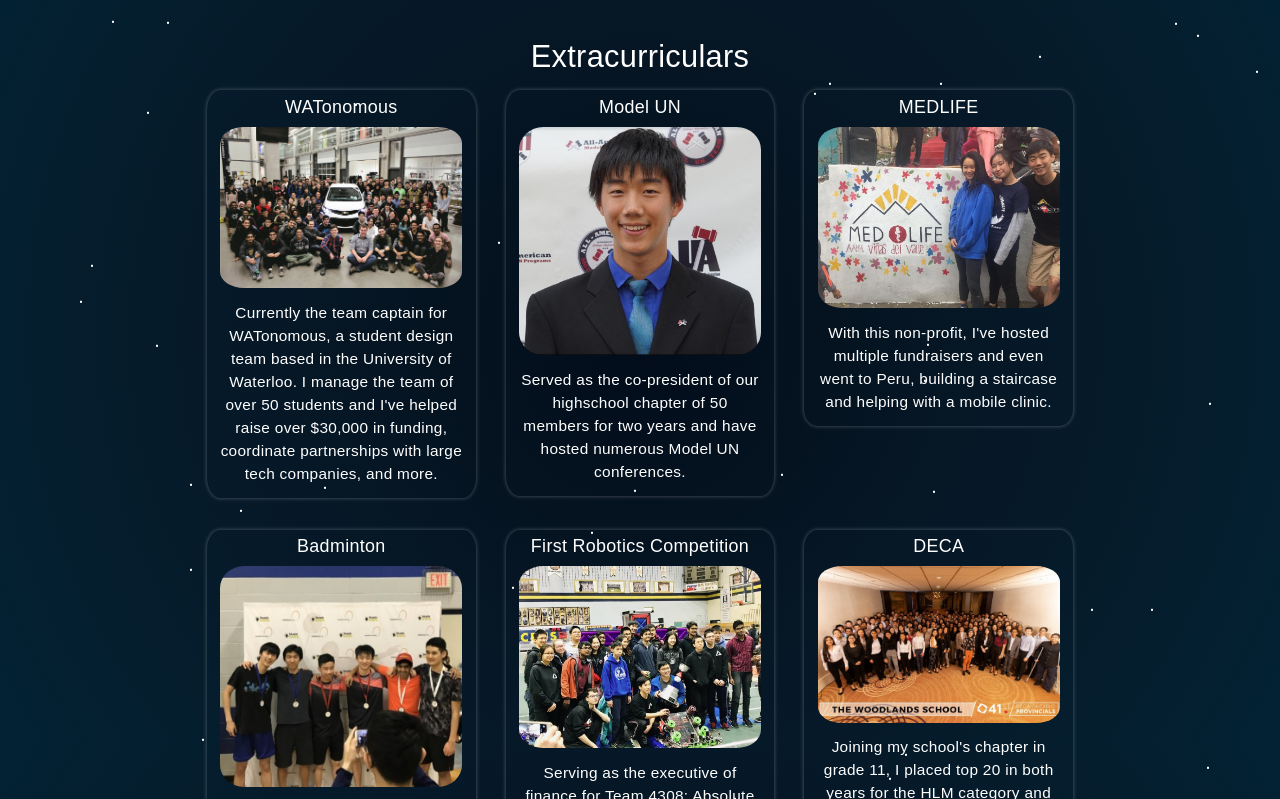
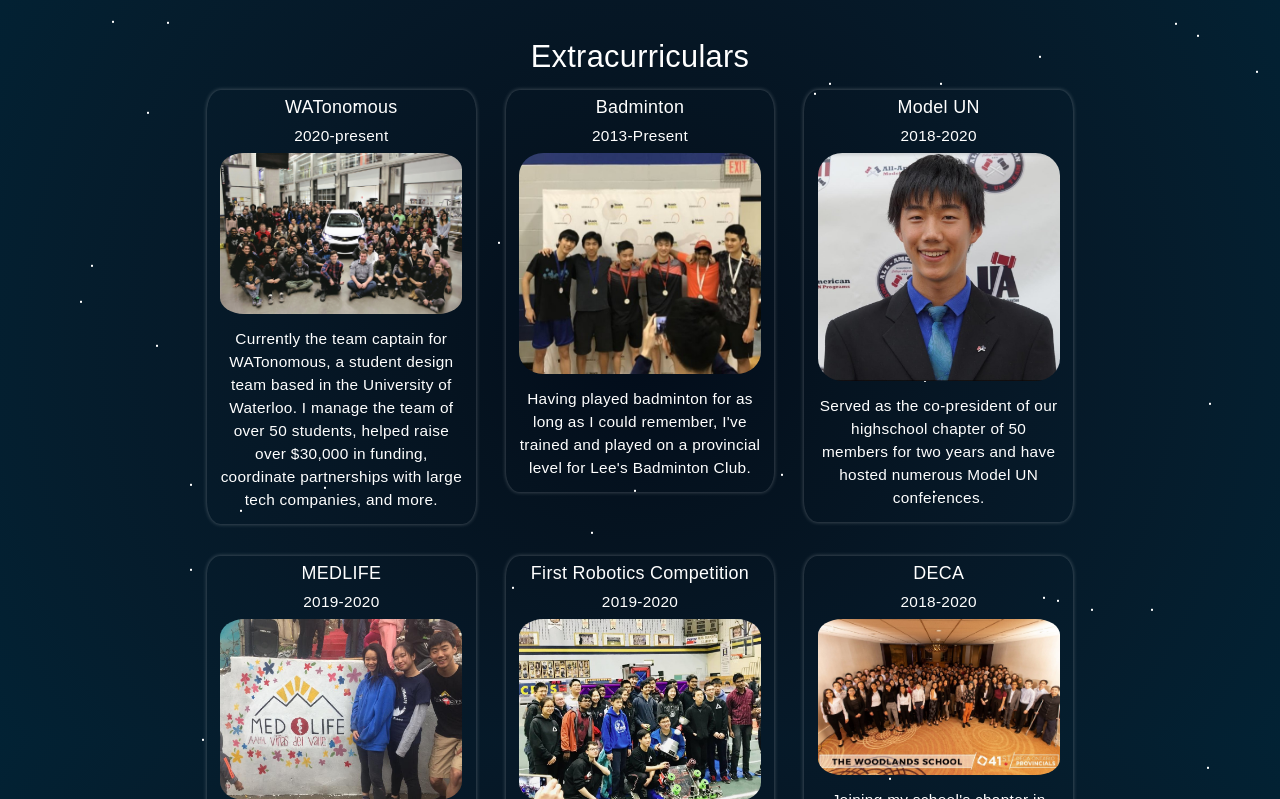
Before and after one commit to victorzheng02/oldwebsite, a React (Create React App) app: page / in a window 1280 px wide. Shown: the part 861-1660 px from the top of the page. Built offline with nearby package versions, Linux system fonts and the light colour scheme.

Commit message:
experience section refactor, added dates

```diff
--- a/src/components/Experience.js
+++ b/src/components/Experience.js
@@ -2,6 +2,7 @@ import React from "react";
 import "bootstrap/dist/css/bootstrap.min.css";
 import "bootstrap/dist/js/bootstrap.bundle.min";
 import { Container, Row, Col } from "react-bootstrap";
+import Extracurricular from "./Extracurricular";
 import Zoom from "react-reveal/Zoom";
 import Fade from "react-reveal/Fade";
 import WATOPhoto from "../images/WATOPhoto.jpeg";
@@ -27,6 +28,57 @@ const RowStyle = {
   padding: "0vw 15vw 0vw 15vw",
 };
 
+const Extracurriculars = [
+  {
+    name: "WATonomous",
+    time: "2020-present",
+    photo: WATOPhoto,
+    desc: `Currently the team captain for WATonomous, a student design
+team based in the University of Waterloo. I manage the team
+of over 50 students, helped raise over $30,000 in
+funding, coordinate partnerships with large tech companies,
+and more.`,
+  },
+  {
+    name: "Badminton",
+    time: "2013-Present",
+    photo: badmintonPhoto,
+    desc: `Having played badminton for as long as I could remember, I've trained and
+    played on a provincial level for Lee's Badminton Club.`,
+  },
+  {
+    name: "Model UN",
+    time: "2018-2020",
+    photo: modelUNPhoto,
+    desc: `Served as the co-president of our highschool chapter of 50
+  members for two years and have hosted numerous Model UN
+  conferences.`,
+  },
+  {
+    name: "MEDLIFE",
+    time: "2019-2020",
+    photo: medlifePhoto,
+    desc: `With this non-profit, I've hosted multiple fundraisers and
+  even went to Peru, building a staircase and helping with a
+  mobile clinic.`,
+  },
+  {
+    name: "First Robotics Competition",
+    time: "2019-2020",
+    photo: roboticsPhoto,
+    desc: `Served as the executive of finance for Team 4308: Absolute
+    Robotics, I've amassed over $10,000 in sponsorships for my
+    team, which competes at the international level.`,
+  },
+  {
+    name: "DECA",
+    time: "2018-2020",
+    photo: decaPhoto,
+    desc: `Joining my school's chapter in grade 11, I placed top 20 in
+    both years for the HLM category and first out of 1227 North
+    Atlantic teams for the DECA Stock Market Game.`,
+  },
+];
 class Experience extends React.Component {
   render() {
     return (
@@ -37,75 +89,11 @@ class Experience extends React.Component {
         <Zoom>
           <Container fluid>
             <Row style={RowStyle} xs={1} md={2} lg={3} xl={3}>
-              <Col>
-                {" "}
-                <div className="flex-item" style={{ marginBottom: "2vw" }}>
-                  <h1 style={Hobby}> WATonomous</h1>
-                  <img style={flexitem} src={WATOPhoto} alt="me" />
-                  <p className="flexpara">
-                    Currently the team captain for WATonomous, a student design
-                    team based in the University of Waterloo. I manage the team
-                    of over 50 students and I've helped raise over $30,000 in
-                    funding, coordinate partnerships with large tech companies,
-                    and more.
-                  </p>
-                </div>
-              </Col>
-              <Col>
-                <div className="flex-item">
-                  <h1 style={Hobby}>Model UN </h1>
-                  <img style={flexitem} src={modelUNPhoto} alt="me" />
-                  <p className="flexpara">
-                    Served as the co-president of our highschool chapter of 50
-                    members for two years and have hosted numerous Model UN
-                    conferences.
-                  </p>
-                </div>
-              </Col>
-              <Col>
-                <div className="flex-item" style={{ marginBottom: "2vw" }}>
-                  <h1 style={Hobby}> MEDLIFE</h1>
-                  <img style={flexitem} src={medlifePhoto} alt="me" />
-                  <p className="flexpara">
-                    With this non-profit, I've hosted multiple fundraisers and
-                    even went to Peru, building a staircase and helping with a
-                    mobile clinic.
-                  </p>
-                </div>
-              </Col>
-              <Col>
-                <div className="flex-item">
-                  <h1 style={Hobby}> Badminton</h1>
-                  <img style={flexitem} src={badmintonPhoto} alt="me" />
-                  <p className="flexpara">
-                    Having played badminton since I was 7, I've trained and
-                    played on a provincial level for Lee's Badminton Club.
-                  </p>
-                </div>
-              </Col>
-              <Col>
-                <div className="flex-item" style={{ marginBottom: "2vw" }}>
-                  <h1 style={Hobby}> First Robotics Competition</h1>
-                  <img style={flexitem} src={roboticsPhoto} alt="me" />
-                  <p className="flexpara">
-                    Serving as the executive of finance for Team 4308: Absolute
-                    Robotics, I've amassed over $10,000 in sponsorships for my
-                    team, which competes at the international level.{" "}
-                  </p>
-                </div>
-              </Col>
-              <Col>
-                {" "}
-                <div className="flex-item">
-                  <h1 style={Hobby}> DECA</h1>
-                  <img style={flexitem} src={decaPhoto} alt="me" />
-                  <p className="flexpara">
-                    Joining my school's chapter in grade 11, I placed top 20 in
-                    both years for the HLM category and first out of 1227 North
-                    Atlantic teams for the DECA Stock Market Game.
-                  </p>
-                </div>
-              </Col>
+              {Extracurriculars.map((extracurricular) => (
+                <Col>
+                  <Extracurricular {...extracurricular} />
+                </Col>
+              ))}
             </Row>
           </Container>
           <div className="flex-container"></div>
--- /dev/null
+++ b/src/components/Extracurricular.js
@@ -0,0 +1,14 @@
+import React from "react";
+
+export default function Extracurricular(props) {
+  return (
+    <div>
+      <div className="flex-item" style={{ marginBottom: "2vw" }}>
+        <h1> {props.name} </h1>
+        <h4> {props.time}</h4>
+        <img src={props.photo} />
+        <p className="flexpara">{props.desc}</p>
+      </div>
+    </div>
+  );
+}
--- a/src/css/style.css
+++ b/src/css/style.css
@@ -275,6 +275,9 @@ img.vert-move {
   .flex-item > h1 {
     font-size: 5.5vw;
   }
+  .flex-item > h4 {
+    font-size: 5vw;
+  }
   #hobbyhead {
     font-size: 8vw;
     padding-top: 4vw;
@@ -300,6 +303,9 @@ img.vert-move {
   .flex-item > h1 {
     font-size: 3.5vw;
   }
+  .flex-item > h4 {
+    font-size: 3vw;
+  }
   .hackathonp {
     font-size: 4vw;
   }
@@ -314,6 +320,9 @@ img.vert-move {
   }
   .flex-item > h1 {
     font-size: 2.75vw;
+  }
+  .flex-item > h4 {
+    font-size: 2.25vw;
   }
   .HackathonName {
     font-size: 3vw;
@@ -383,6 +392,9 @@ img.vert-move {
   .flex-item > h1 {
     font-size: 1.4vw;
   }
+  .flex-item > h4 {
+    font-size: 1.2vw;
+  }
 }
 
 #exp {
@@ -420,3 +432,16 @@ img.vert-move {
   display: flex;
   justify-content: center;
 }
+
+.flex-item > h1 {
+  margin-bottom: 0.5vw;
+  margin-top: 0.5vw;
+  padding-top: 0.5vw;
+  min-height: 30px;
+}
+
+.flex-item > img {
+  border-radius: 10%;
+  width: 90%;
+  height: 100%;
+}
```
